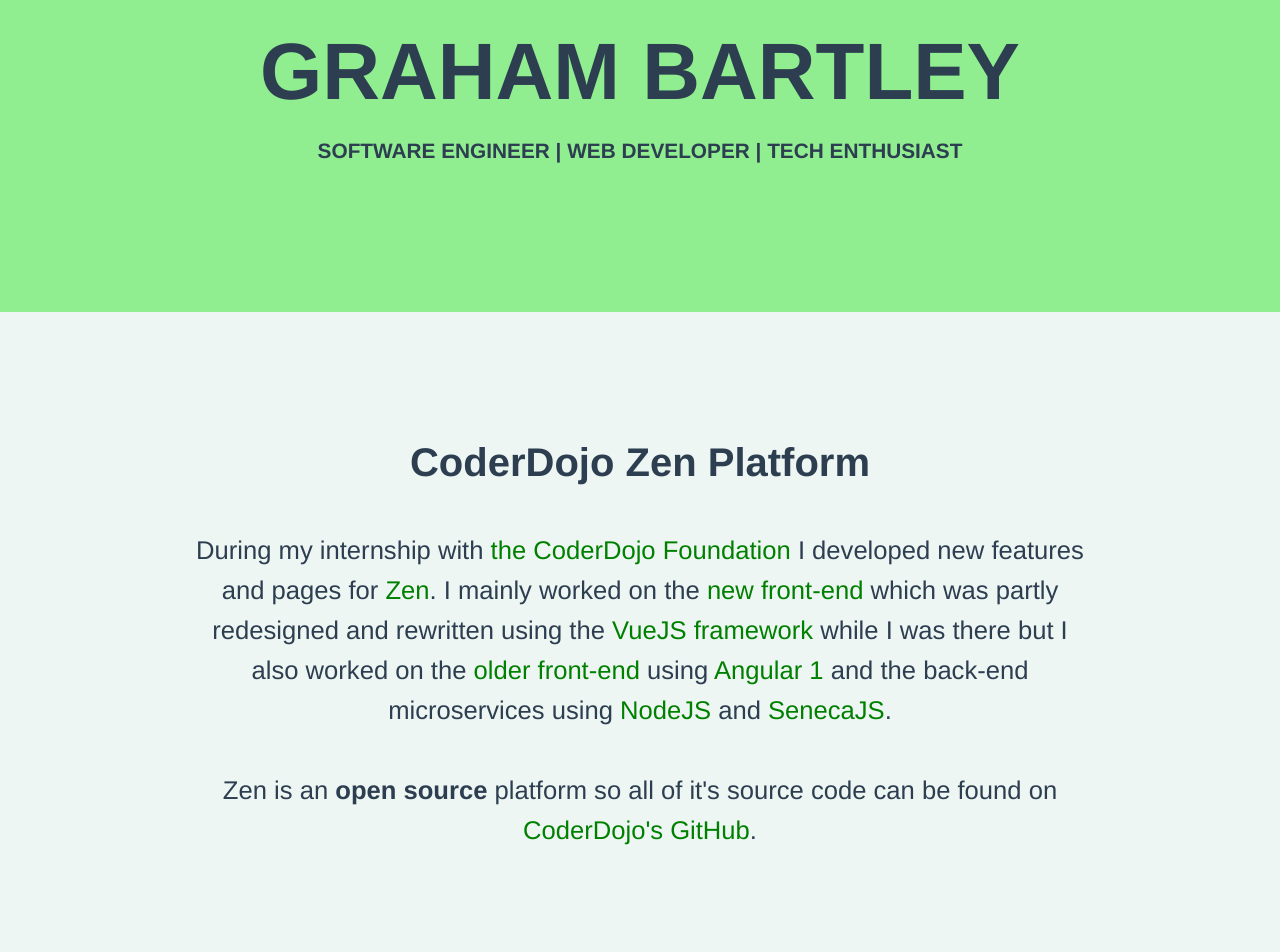
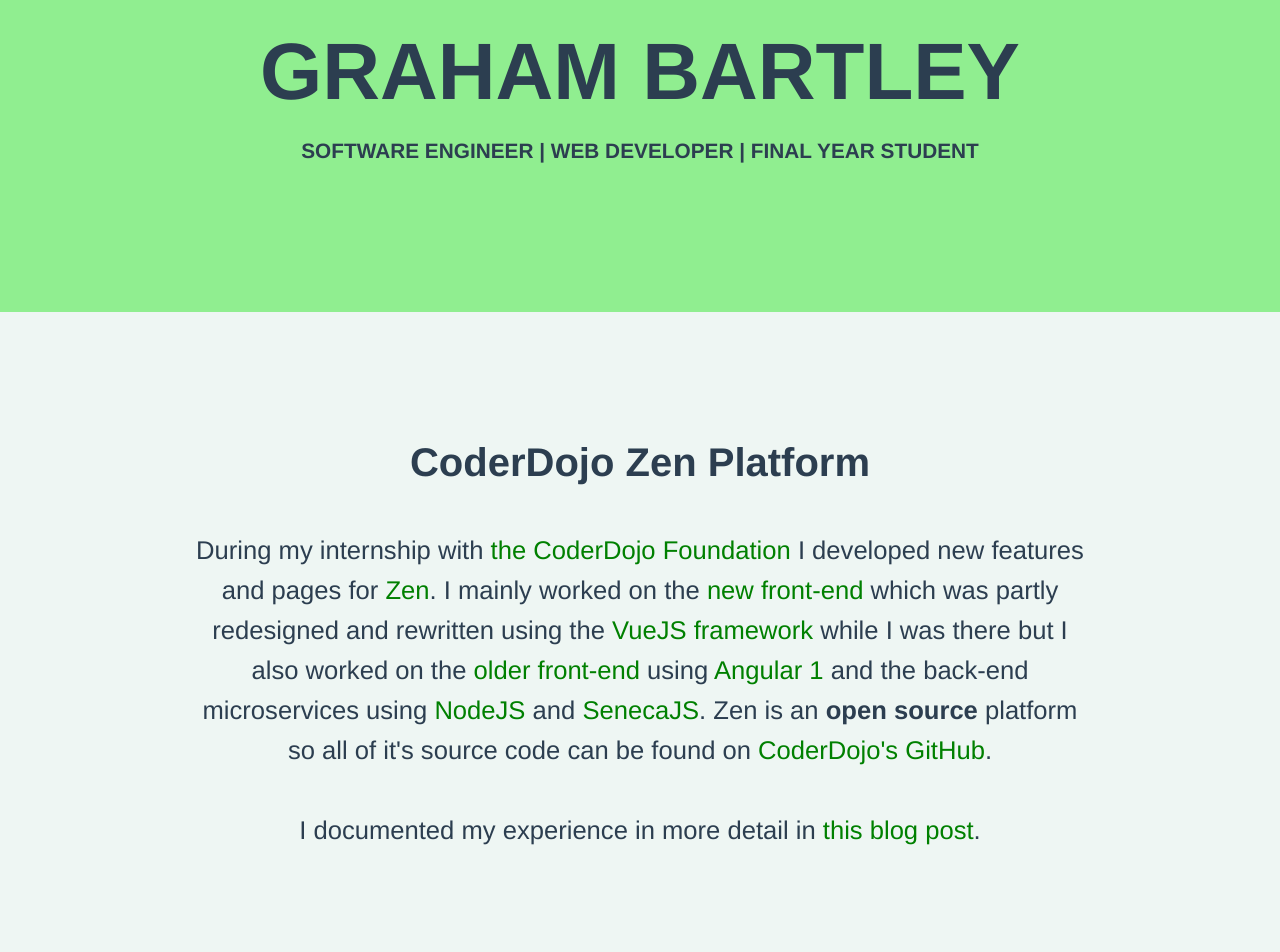
Before and after one commit to grabartley/personal-website, a Vue app: page /work in a window 1280 px wide. Shown: the part 140-1092 px from the top of the page. Built offline with nearby package versions, Linux system fonts and the light colour scheme.

Commit message:
[v0.1] Added link to my CoderDojo Foundation blog post, changed site sub-heading

```diff
--- a/src/components/AboutMe.vue
+++ b/src/components/AboutMe.vue
@@ -4,7 +4,7 @@
       <div class="text-section-title">Hi, I'm Graham</div>
       <div class="text-section-content">
         I'm a final year student studying for a <strong>B.Sc. in Computer Applications</strong> at <a href="http://dcu.ie/" target="_blank">Dublin City University</a>.
-        During the Summer of 2017, I spent six months interning as a Software Engineer with the <a href="https://coderdojo.com/foundation/" target="_blank">CoderDojo Foundation</a>
+        During the Summer of 2017, I spent <a href="https://coderdojo.com/news/2017/10/25/what-ive-learned-and-am-still-learning-at-the-coderdojo-foundation/" target="_blank">six months interning as a Software Engineer</a> with the <a href="https://coderdojo.com/foundation/" target="_blank">CoderDojo Foundation</a>
         where I worked on improving <a href="http://zen.coderdojo.com" target="_blank">Zen, the CoderDojo Community Platform</a>.<br><br>
         I'm an advocate of open source software and enjoy developing as a hobby as well as a career.
       </div>
--- a/src/components/MyHeader.vue
+++ b/src/components/MyHeader.vue
@@ -5,7 +5,7 @@
       <li><router-link id="header-work" to="work">WORK</router-link></li>
     </ul>
     <h1 id="header-name">GRAHAM BARTLEY</h1>
-    <p id="header-desc">SOFTWARE ENGINEER | WEB DEVELOPER | TECH ENTHUSIAST</p>
+    <p id="header-desc">SOFTWARE ENGINEER | WEB DEVELOPER | FINAL YEAR STUDENT</p>
   </header>
 </template>
 <script>
--- a/src/components/Zen.vue
+++ b/src/components/Zen.vue
@@ -6,8 +6,9 @@
         During my internship with <a href="https://coderdojo.com/foundation/" target="_blank">the CoderDojo Foundation</a> I developed new features and pages for <a href="http://zen.coderdojo.com" target="_blank">Zen</a>.
         I mainly worked on the <a href="http://www.github.com/CoderDojo/cp-zen-frontend" target="_blank">new front-end</a> which was partly redesigned and rewritten using the
         <a href="https://vuejs.org/" target="_blank">VueJS framework</a> while I was there but I also worked on the <a href="https://github.com/CoderDojo/cp-zen-platform" target="_blank">older front-end</a>
-        using <a href="https://angularjs.org/" target="_blank">Angular 1</a> and the back-end microservices using <a href="https://nodejs.org/" target="_blank">NodeJS</a> and <a href="http://senecajs.org/" target="_blank">SenecaJS</a>.<br><br>
-        Zen is an <strong>open source</strong> platform so all of it's source code can be found on <a href="http://www.github.com/CoderDojo" target="_blank">CoderDojo's GitHub</a>.
+        using <a href="https://angularjs.org/" target="_blank">Angular 1</a> and the back-end microservices using <a href="https://nodejs.org/" target="_blank">NodeJS</a> and <a href="http://senecajs.org/" target="_blank">SenecaJS</a>.
+        Zen is an <strong>open source</strong> platform so all of it's source code can be found on <a href="http://www.github.com/CoderDojo" target="_blank">CoderDojo's GitHub</a>.<br><br>
+        I documented my experience in more detail in <a href="https://coderdojo.com/news/2017/10/25/what-ive-learned-and-am-still-learning-at-the-coderdojo-foundation/" target="_blank">this blog post</a>.
       </div>
     </div>
   </div>
```
